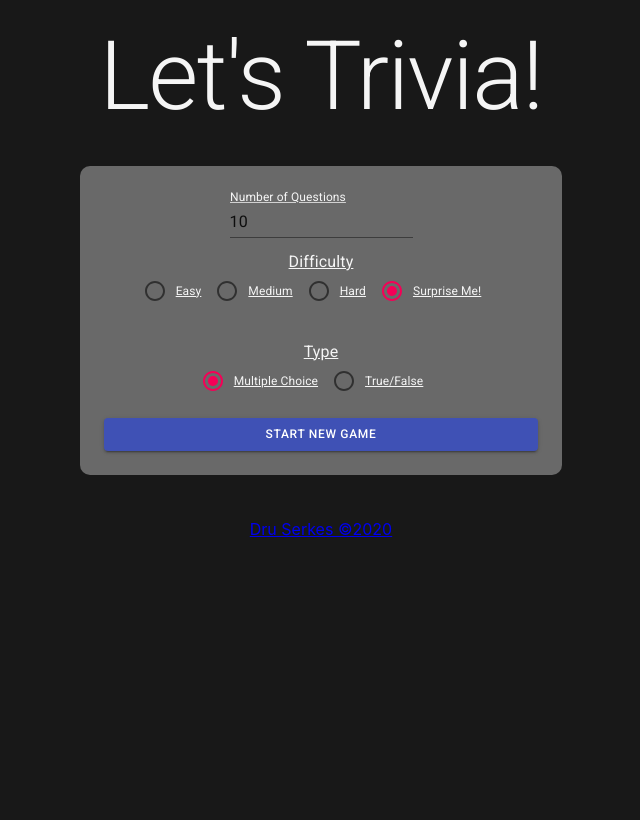
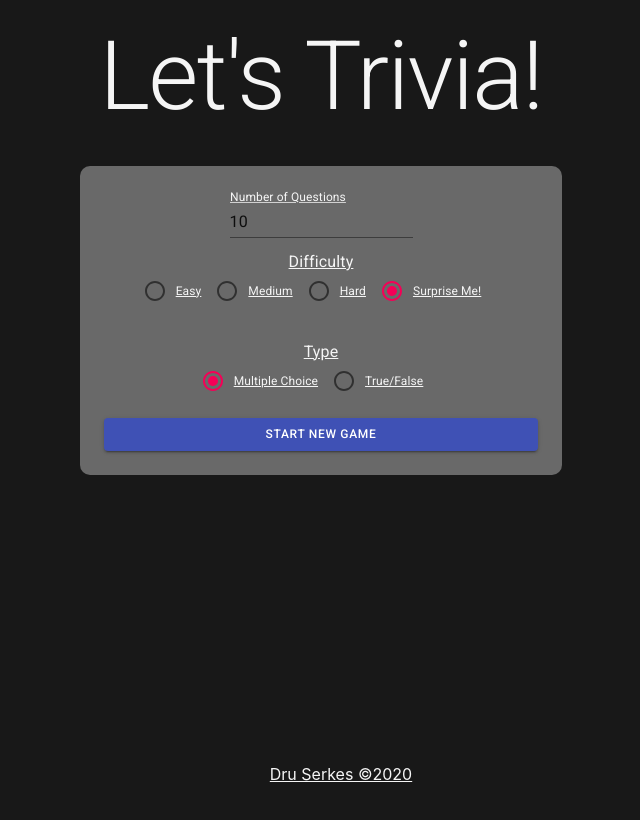
Before and after one commit to DruSerkes/trivia-game, a React (Create React App) app: page / in a window 1280 px wide. Shown: the top 820 px of the page, without its empty margins (319-959 px from the left). Built offline with nearby package versions, Linux system fonts and the light colour scheme.

Commit message:
style footer

```diff
--- a/src/App.css
+++ b/src/App.css
@@ -111,6 +111,16 @@ html {
 	color: red;
 }
 
+.Footer {
+	position: absolute;
+    bottom: 0;
+	width: 100%;
+}
+
+.Footer a {
+	color: inherit;
+}
+
 @keyframes App-logo-spin {
 	from {
 		transform: rotate(0deg);
@@ -137,4 +147,7 @@ html {
 	.MuiFormGroup-row {
 		justify-content: left;
 	}
+	.Footer {
+		position: relative;
+	}
 }
```
